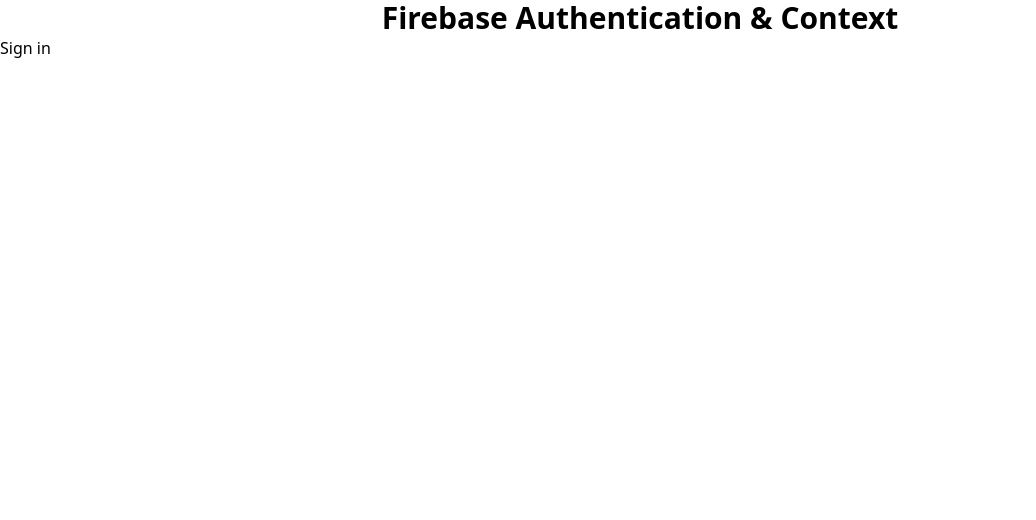
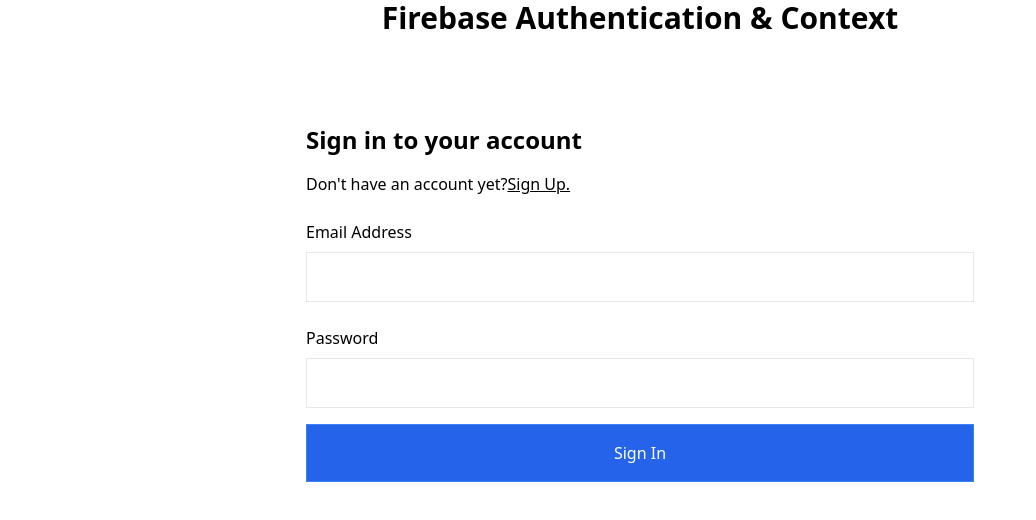
Before and after one commit to Chimoha31/Authentication_F_v9, a React (Create React App) app: page / in a window 1280 px wide. Shown: the top 520 px of the page, without its empty margins (0-1036 px from the left). Built offline with nearby package versions, Linux system fonts and the light colour scheme.

Commit message:
Installed Firebase

```diff
--- a/package.json
+++ b/package.json
@@ -6,6 +6,7 @@
     "@testing-library/jest-dom": "^5.16.4",
     "@testing-library/react": "^13.1.0",
     "@testing-library/user-event": "^13.5.0",
+    "firebase": "^9.6.11",
     "react": "^18.0.0",
     "react-dom": "^18.0.0",
     "react-router-dom": "^6.3.0",
--- a/src/components/Account.jsx
+++ b/src/components/Account.jsx
@@ -2,8 +2,11 @@
 
 const Account = () => {
   return (
-    <div>
-      <h1>Account</h1>
+    <div className="max-w-[600px] mx-auto my-16 p-4">
+      <h1 className="text-2xl font-bold py-4">Account</h1>
+      <p>User Email: </p>
+
+      <button className="border px-6 py-2 my-4">Logout</button>
     </div>
   )
 }
--- a/src/components/SignIn.jsx
+++ b/src/components/SignIn.jsx
@@ -1,11 +1,30 @@
 import React from 'react';
+import {Link} from 'react-router-dom';
 
 const SignIn = () => {
   return (
-    <div>
-      <h1>Sign in</h1>
+    <div className="max-w-[700px] mx-auto my-16 p-4">
+      <div>
+        <h1 className="text-2xl font-bold py-2">Sign in to your account</h1>
+        <p className="py-2">
+          Don't have an account yet?
+          <Link to="/signup" className="underline">Sign Up.</Link>
+        </p>
+      </div>
+
+      <form>
+        <div className="flex flex-col py-2">
+          <label className="py-2 font-medium">Email Address</label>
+          <input className="border p-3" type="email" />
+        </div>
+        <div className="flex flex-col py-2">
+          <label className="py-2 font-medium">Password</label>
+          <input className="border p-3" type="password" />
+        </div>
+        <button className="border border-blue-500 bg-blue-600 hover:bg-blue-500 w-full p-4 my-2 text-white">Sign In</button>
+      </form>
     </div>
-  )
-}
+  );
+};
 
 export default SignIn
--- a/src/components/SignUp.jsx
+++ b/src/components/SignUp.jsx
@@ -5,7 +5,7 @@
   return (
     <div className="max-w-[700px] mx-auto my-16 p-4">
       <div>
-        <h1 className="text-2xl font-bold py-2">Sign in to your account</h1>
+        <h1 className="text-2xl font-bold py-2">Sign Up for a free account</h1>
         <p className="py-2">
           Already have an account yet?
           <Link to="/" className="underline">Sign in.</Link>
--- /dev/null
+++ b/src/components/firebase.js
@@ -0,0 +1,14 @@
+import { initializeApp } from "firebase/app";
+
+const firebaseConfig = {
+  apiKey: REACT_APP_FIREBASE_KEY,
+  authDomain: "fir-auth-d1920.firebaseapp.com",
+  projectId: "fir-auth-d1920",
+  storageBucket: "fir-auth-d1920.appspot.com",
+  messagingSenderId: "559272794482",
+  appId: "1:559272794482:web:469c0db0a5531b9b9fe5eb"
+};
+
+const app = initializeApp(firebaseConfig);
+
+export default app
```
Also changed, not shown: 2 other files (tests, documents, lock files or other folders).
